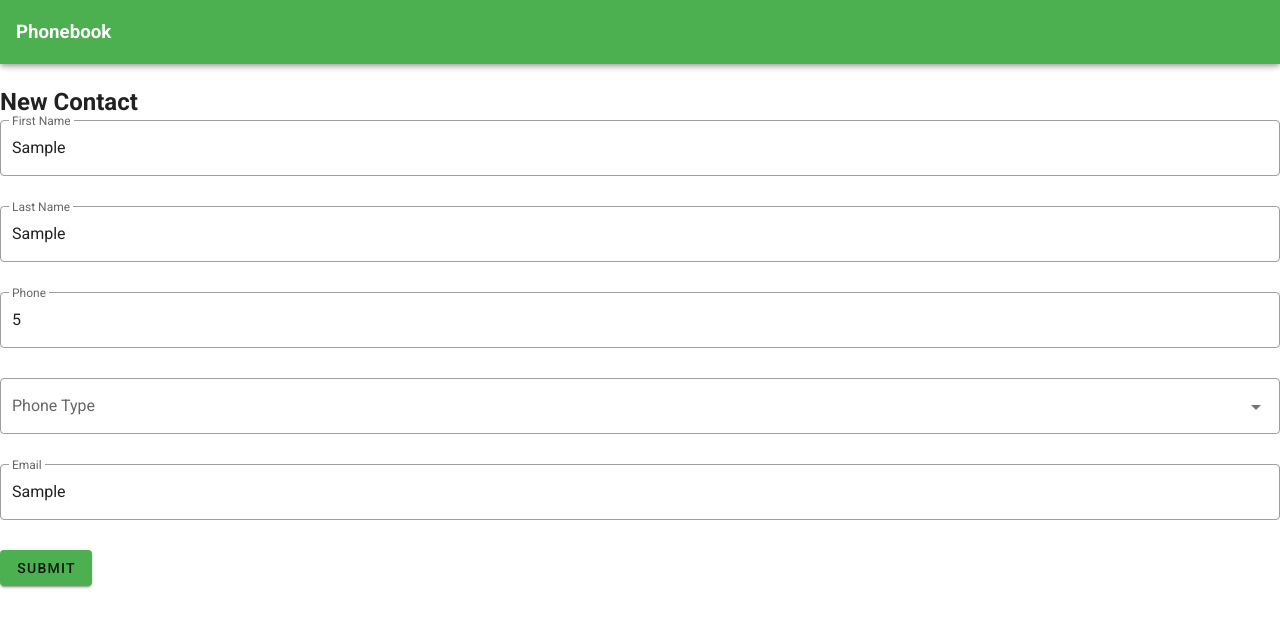
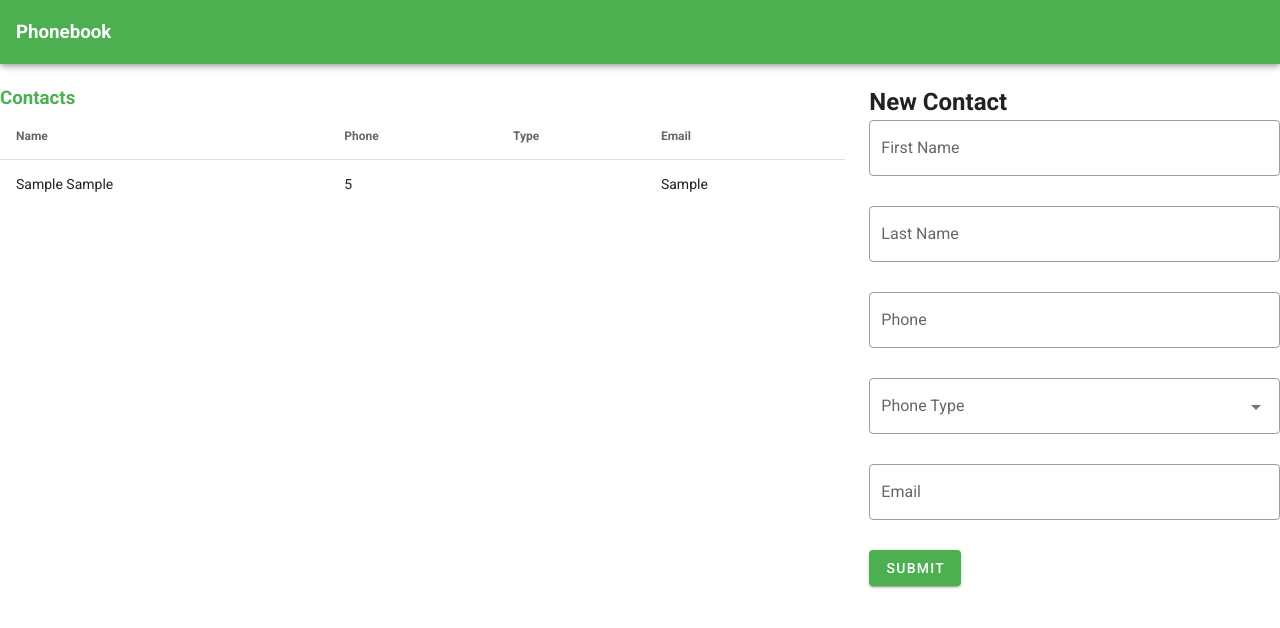
Before and after one commit to molliegoforth818/HOV-day3-phonebook, a Vue app: page / in a window 1280 px wide. Both pictures are taken after typing "Sample", "Sample", "5", "Sample" into the empty fields and a click on the button "SUBMIT". Shown: the top 628 px of the page. Built offline with nearby package versions, Linux system fonts and the light colour scheme.

Commit message:
contacts table implemented and styled

```diff
--- a/src/components/ContactForm.vue
+++ b/src/components/ContactForm.vue
@@ -7,7 +7,7 @@
       <v-text-field type="number" outlined label="Phone" v-model="form.phone" />
 <v-select outlined label="Phone Type" :items="phoneTypeOptions"  v-model="form.type" />
       <v-text-field outlined label="Email" v-model="form.email" />
-      <v-btn type="submit" color="green">Submit</v-btn>
+      <v-btn type="submit" color="green" dark>Submit</v-btn>
     </v-form>
   </div>
 </template>
@@ -28,7 +28,14 @@ export default {
   },
   methods: {
       handleSubmit()  {
-          console.log(this.form);
+          this.$emit("contact-submit", this.form);
+          this.form = {
+            firstName: "",
+            lastName: "",
+            phone: "",
+            type: "",
+            email: "",
+          }
       }
   }
 };
--- /dev/null
+++ b/src/components/ContactTable.vue
@@ -0,0 +1,34 @@
+<template>
+  <div class="mb-5">
+    <h3 class="green--text">Contacts</h3>
+    <v-simple-table>
+      <template v-slot:default>
+        <thead>
+          <tr>
+            <th>Name</th>
+            <th>Phone</th>
+            <th>Type</th>
+            <th>Email</th>
+          </tr>
+        </thead>
+
+        <tbody>
+          <tr v-for="contact in contacts" :key="contact.phone">
+            <td>{{ contact.firstName }} {{ contact.lastName }}</td>
+            <td>{{ contact.phone }}</td>
+            <td>{{ contact.type }}</td>
+            <td>{{ contact.email }}</td>
+          </tr>
+        </tbody>
+      </template>
+    </v-simple-table>
+  </div>
+</template>
+
+<script>
+export default {
+  props: ["contacts"],
+};
+</script>
+
+<style></style>
--- a/src/components/Phonebook.vue
+++ b/src/components/Phonebook.vue
@@ -1,19 +1,37 @@
 <template>
-  <contact-form />
+  <div>
+    <v-row>
+      <v-col :lg="8" :sm="12">
+        <contact-table :contacts="contacts" />
+      </v-col>
+      <v-col :lg="4" :sm="12">
+        <contact-form @contact-submit="addContact" />
+      </v-col>
+    </v-row>
+  </div>
 </template>
 
 <script>
-import ContactForm from './ContactForm'
+import ContactForm from "./ContactForm";
+import ContactTable from "./ContactTable";
 export default {
-    components: { ContactForm },
-data() {
+  components: { ContactForm, ContactTable },
+  data() {
     return {
-        contacts: [],
+      contacts: [],
     };
-},
+  },
+  mounted() {
+    const existingContacts = JSON.parse(localStorage.getItem("contacts"));
+    this.contacts = existingContacts || [];
+  },
+  methods: {
+    addContact(newContact) {
+      this.contacts.push(newContact);
+      localStorage.setItem("contacts", JSON.stringify(this.contacts));
+    },
+  },
 };
 </script>
 
-<style>
-
-</style>
+<style></style>
```
